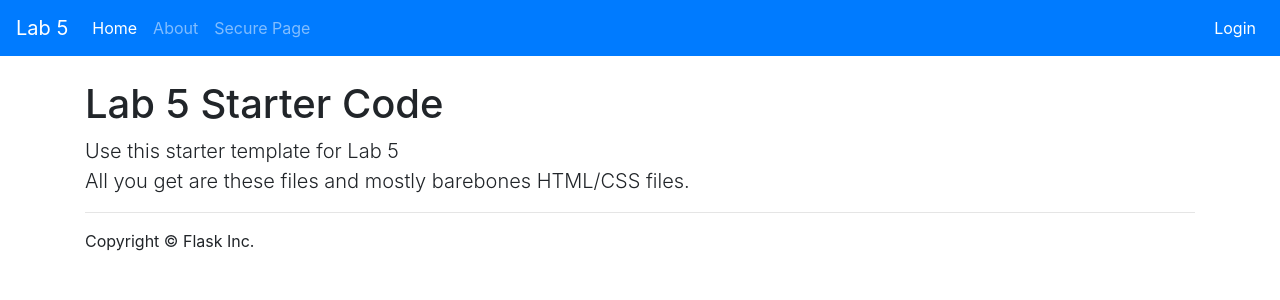
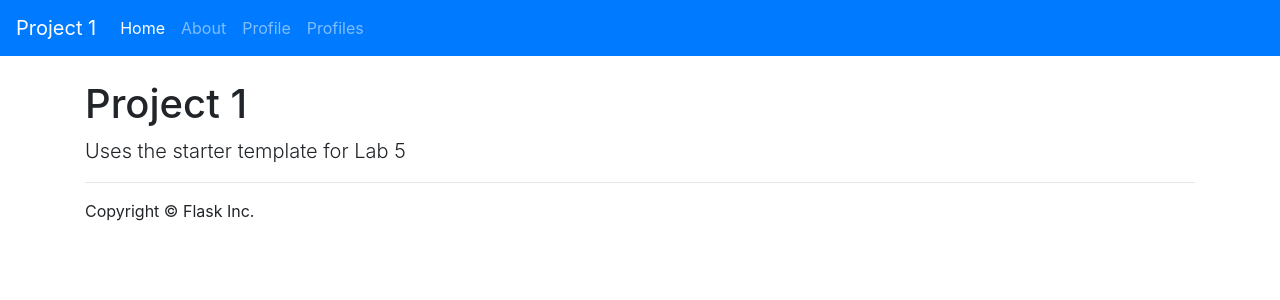
Before and after one commit to G-Wayne/info3180-project1, a Flask app: page / in a window 1280 px wide. Shown: the top 300 px of the page. Run offline with Flask 2, Linux system fonts and the light colour scheme; some libraries are stand-ins or nearby versions.

Commit message:
added routes and database connection

```diff
--- a/app/static/css/app.css
+++ b/app/static/css/app.css
@@ -1,3 +1,8 @@
 body {
     padding-top: 5rem;
 }
+
+#photo{
+    margin-top: 30px;
+    margin-bottom: 40px;
+}
--- a/app/templates/about.html
+++ b/app/templates/about.html
@@ -2,5 +2,7 @@
 
 {% block main %}
 <h1 class="page-header">About</h1>
-<p>This web app is about Flask-Migrate and Flask-Login.</p>
+<p>At the end of this project we will have a Flask based application that can
+accept and display profile information.<br> The profile information will be
+stored in a PostgreSQL database. </p>
 {% endblock %}
--- a/app/templates/header.html
+++ b/app/templates/header.html
@@ -1,5 +1,5 @@
 <nav class="navbar navbar-expand-lg navbar-dark bg-primary fixed-top">
-  <a class="navbar-brand" href="#">Lab 5</a>
+  <a class="navbar-brand" href="#">Project 1</a>
   <button class="navbar-toggler" type="button" data-toggle="collapse" data-target="#navbarSupportedContent" aria-controls="navbarSupportedContent" aria-expanded="false" aria-label="Toggle navigation">
     <span class="navbar-toggler-icon"></span>
   </button>
@@ -13,20 +13,11 @@
         <a class="nav-link" href="{{ url_for('about') }}">About</a>
       </li>
       <li class="nav-item">
-        <a class="nav-link" href="{{ url_for('secure_page') }}">Secure Page</a>
+        <a class="nav-link" href="{{ url_for('profile') }}">Profile</a>
       </li>
-    </ul>
-
-    <ul class="navbar-nav">
-      {% if current_user.is_authenticated %}
-          <li class="nav-item active">
-            <a class="nav-link" href="{{ url_for('logout') }}">Logout</a>
-          </li>
-      {% else %}
-          <li class="nav-item active">
-            <a class="nav-link" href="{{ url_for('login') }}">Login</a>
+      <li class="nav-item">
+        <a class="nav-link" href="{{ url_for('profiles') }}">Profiles</a>
       </li>
-      {% endif %}
     </ul>
   </div>
 </nav>
--- a/app/templates/home.html
+++ b/app/templates/home.html
@@ -1,8 +1,7 @@
 {% extends "base.html" %}
 
 {% block main %}
-<h1 class="page-header">Lab 5 Starter Code</h1>
+<h1 class="page-header">Project 1</h1>
 
-<p class="lead">Use this starter template for Lab 5<br/>
-All you get are these files and mostly barebones HTML/CSS files.</p>
+<p class="lead">Uses the starter template for Lab 5<br/>
 {% endblock %}
--- a/app/views.py
+++ b/app/views.py
@@ -5,17 +5,25 @@ Werkzeug Documentation:  http://werkzeug.pocoo.org/documentation/
 This file creates your application.
 """
 
-from app import app, db, login_manager
+from app import app, db
 from flask import render_template, request, redirect, url_for, flash
-from flask_login import login_user, logout_user, current_user, login_required
-from forms import LoginForm
 from models import UserProfile
+from forms import NewProfileForm
+from werkzeug.utils import secure_filename
+import time
+import datetime
+import os
 
 
 
 ###
 # Routing for your application.
 ###
+
+def format_date_joined():
+    """returns the date in the format Month, Year (for example Feb, 2018)"""
+    return datetime.date.today().strftime("%b, %d,%Y")
+
 
 @app.route('/')
 def home():
@@ -29,82 +37,56 @@ def about():
     return render_template('about.html')
 
 
-@app.route("/login", methods=["GET", "POST"])
-def login():
-    if current_user.is_authenticated:
-        # if user is already logged in, just redirect them to our secure page
-        # or some other page like a dashboard
-        return redirect(url_for('secure_page'))
+@app.route('/profile', methods=["GET", "POST"])
+def profile():
+    newProfileForm = NewProfileForm()
+
+    if request.method == "POST" and newProfileForm.validate_on_submit():
+        firstname = newProfileForm.firstname.data
+        lastname = newProfileForm.lastname.data
+        gender = newProfileForm.gender.data
+        email = newProfileForm.email.data
+        location = newProfileForm.location.data
+        bio = newProfileForm.bio.data
+        created_on = format_date_joined()
+        photo = newProfileForm.photo.data
+        image = secure_filename(photo.filename)
+        photo.save(os.path.join(app.config['UPLOAD_FOLDER'], image))
+        user = UserProfile(first_name = firstname, last_name = lastname, gender = gender, email = email, location = location, bio = bio, image = image, created_on = created_on)
+        db.session.add(user)
+        db.session.commit()
+
+        flash("Profile successfully added", "success")
+        return redirect(url_for("profiles"))
+    flash_errors(newProfileForm)
+    return render_template("profile.html", newProfileForm = newProfileForm)
+
+@app.route('/profiles')
+def profiles():
+    image_names= get_uploaded_images()
+    users = UserProfile.query.all()
+    return render_template('profiles.html', users=users, image_names= image_names)
+
+@app.route('/profile/<userid>')
+def userProfile(userid):
+    user = UserProfile.query.filter_by(id=userid).first()
+    image_names= get_uploaded_images()
+    return render_template('user_profile.html', user=user, image_names=image_names)
 
 
-    # Here we use a class of some kind to represent and validate our
-    # client-side form data. For example, WTForms is a library that will
-    # handle this for us, and we use a custom LoginForm to validate.
-    form = LoginForm()
-    # Login and validate the user.
-    if request.method == "POST" and form.validate_on_submit():
-        # change this to actually validate the entire form submission
-        # and not just one field
-        if form.username.data and form.password.data :
-            # Get the username and password values from the form.
 
-            # Query our database to see if the username and password entered
-            # match a user that is in the database.
-            username = form.username.data
-            password = form.password.data
+def get_uploaded_images():
 
-            # using your model, query database for a user based on the username
-            # and password submitted
-            # store the result of that query to a `user` variable so it can be
-            # passed to the login_user() method.
+    #Get contents of Current working directory
+    rootdir = os.getcwd()
+    print rootdir
+    filenames = []
 
-            user = UserProfile.query.filter_by(username=username, password=password).first()
-
-            if user is not None:
-                remember_me = False
-
-                if 'remember_me' in request.form:
-                    remember_me = True
-
-                # If the user is not blank, meaning if a user was actually found,
-                # then login the user and create the user session.
-                # user should be an instance of your `User` class
-                # get user id, load into session
-                login_user(user, remember=remember_me)
-
-                # remember to flash a message to the user
-                flash('Logged in successfully.', 'success')
-
-                next_page = request.args.get('next')
-                return redirect(next_page or url_for("secure_page"))  # they should be redirected to a secure-page route instead
-            else:
-                flash('Username or Password is incorrect.', 'danger')
-
-    flash_errors(form)
-    return render_template("login.html", form=form)
-
-
-@app.route('/secure-page')
-@login_required
-def secure_page():
-    """Render a secure page on our website that only logged in users can access."""
-    return render_template('secure_page.html')
-
-
-@app.route("/logout")
-@login_required
-def logout():
-    # Logout the user and end the session
-    logout_user()
-    flash('You have been logged out.', 'danger')
-    return redirect(url_for('home'))
-
-
-# user_loader callback. This callback is used to reload the user object from
-# the user ID stored in the session
-@login_manager.user_loader
-def load_user(id):
-    return UserProfile.query.get(int(id))
+    #Traversing root directory recursively
+    for subdir, dirs, files in os.walk(rootdir + '/app/static/uploads'):
+	    for file in files:
+	        filenames.append(os.path.join(subdir, file).split('/')[-1])
+    return filenames
 
 ###
 # The functions below should be applicable to all Flask apps.
```
Also changed, not shown: app/__init__.py (+4 -8 lines), app/forms.py (+13 -5 lines), app/models.py (+6 -2 lines), app/templates/login.html (deleted, +0 -20 lines), app/templates/profile.html (added, +42 -0 lines), app/templates/profiles.html (added, +21 -0 lines), app/templates/secure_page.html (deleted, +0 -7 lines), app/templates/user_profile.html (added, +14 -0 lines), migrations/versions/7a33c4b6c9ca_.py (added, +46 -0 lines), requirements.txt (+8 -2 lines), app/static/uploads/3848765-wallpaper-images-download.jpg (added), app/static/uploads/992802.jpg (added).
